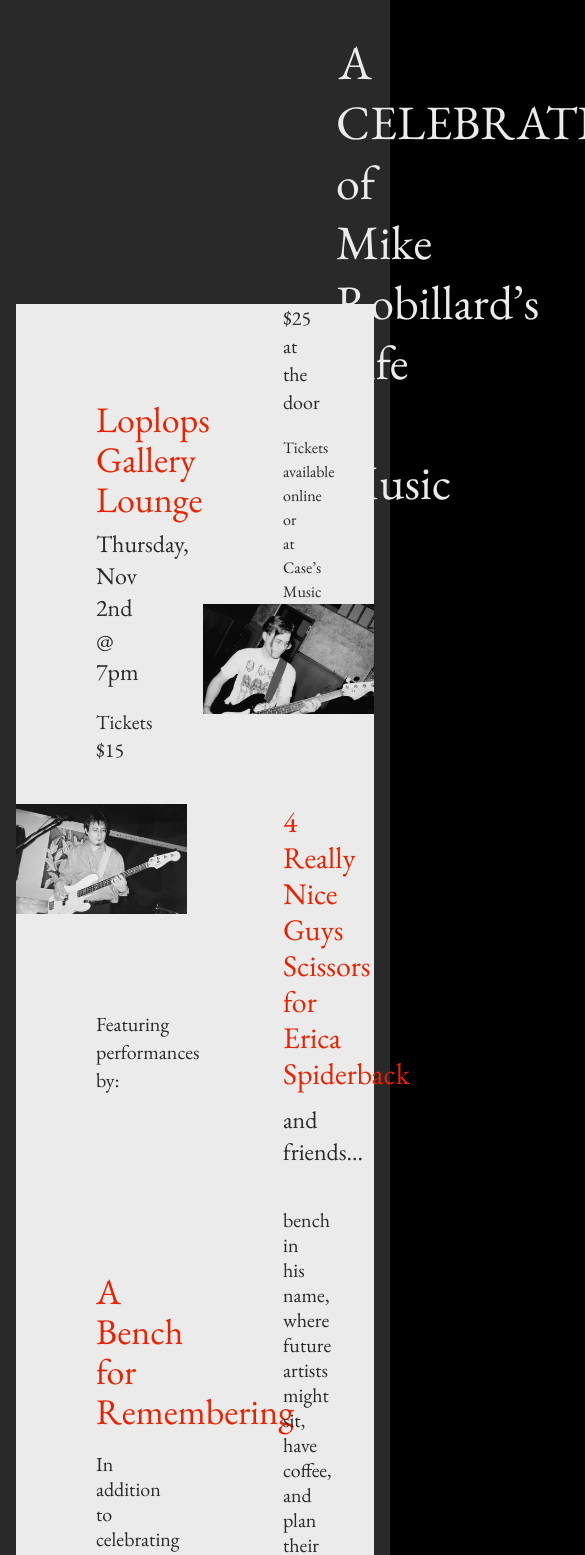
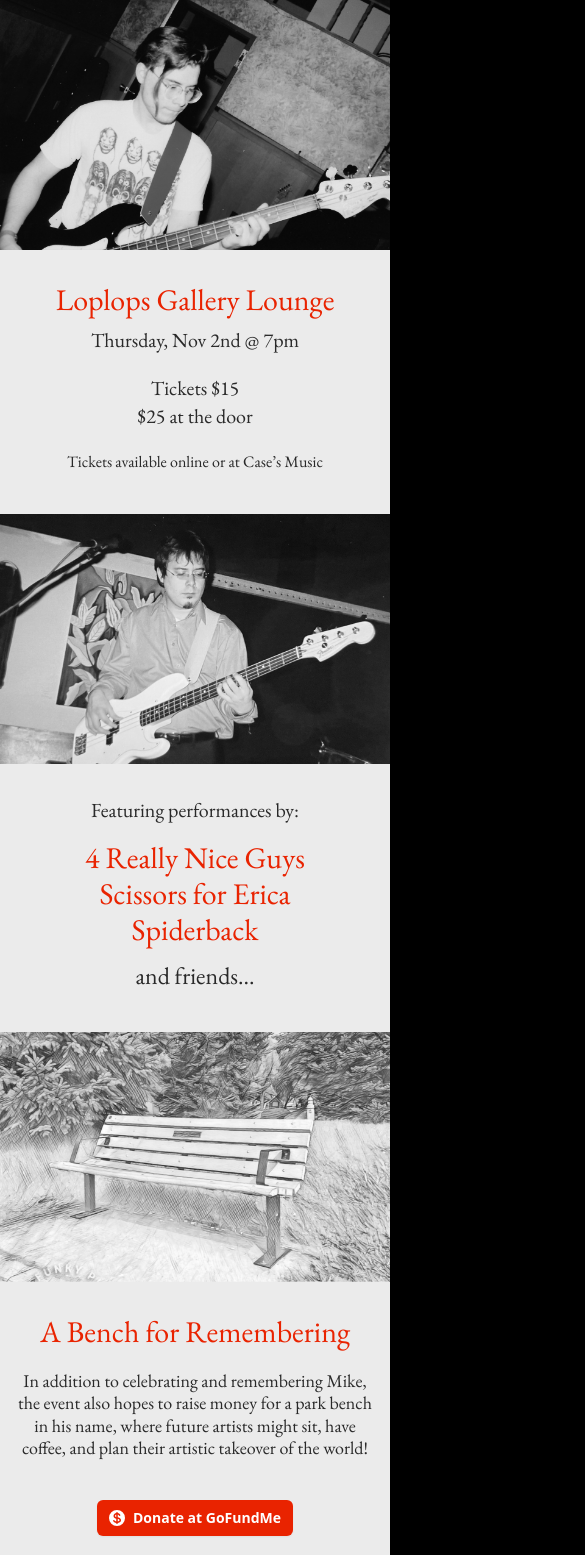
Before and after one commit to widgetapps/shrug-tribute, a Next.js app: page / in a window 390 px wide. Shown: the part 432-1987 px from the top of the page, 585 px wide, since content can reach past the window. Built offline with nearby package versions, Linux system fonts and the light colour scheme; no server answers.

Commit message:
Got the mobile views done, should be good to go.

```diff
--- a/src/pages/index.tsx
+++ b/src/pages/index.tsx
@@ -25,42 +25,42 @@ export default function Home() {
 
     return (
         <>
-            <div className="mx-auto max-w-7xl px-4 sm:px-6 lg:px-8 text-shrug-light bg-shrug-dark">
-                <div className="bg-photo-bench bg-no-repeat bg-top-bench h-[42rem]">
-                    <div className="pt-20 pl-16">
-                        <div className="w-56 h-56 sm:w-64 sm:h-64 md:w-72 md:h-72 lg:w-72 lg:h-72 rounded-full bg-white flex justify-center items-center border-4 border-shrug-light">
+            <div className="mx-auto max-w-7xl px-0 lg:px-8 text-shrug-light bg-shrug-dark">
+                <div className="bg-photo-bench bg-no-repeat bg-top-bench bg-cover-bench sm:bg-top-bench-sm md:bg-top-bench-md md:h-[30rem] h-[23rem] lg:h-[42rem]">
+                    <div className="pt-6 pl-8 sm:pt-8 sm:pl-10 lg:pt-20 lg:pl-16">
+                        <div className="w-32 h-32 sm:w-40 sm:h-40 md:w-52 md:h-52 lg:w-72 lg:h-72 rounded-full bg-white flex justify-center items-center border-4 border-shrug-light">
                             <Image
                                 src="/img/logo_shrug.svg"
                                 alt="Shrug Off Reality Presents"
-                                className="w-48 h-48 -mt-5 sm:w-56 sm:-mt-7 md:w-64 md:-mt-9 lg:w-64 lg:-mt-10"
+                                className="w-32 h-32 -mt-5 sm:w-36 sm:h-36 md:w-44 md:h-44 lg:w-64 lg:-mt-10"
                                 width={400}
                                 height={400}
                                 priority
                             />
                         </div>
                     </div>
-                    <h1 className={`${ebgaramond.className} pt-24 ml-80 text-5xl text-center leading-tight`}>
+                    <h1 className={`${ebgaramond.className} pt-20 ml-12 text-2xl sm:pt-20 sm:ml-36 sm:text-3xl md:pt-20 md:ml-52 md:text-4xl lg:pt-24 lg:ml-80 lg:text-5xl text-center leading-tight`}>
                         A CELEBRATION of<br/>Mike Robillard’s Life in Music
                     </h1>
                 </div>
                 <div className="bg-shrug-light text-shrug-dark flex flex-col gap-10">
-                    <div className="columns-2">
-                        <div className={`${ebgaramond.className} text-center pt-24 pl-20 pr-20`}>
-                            <h2 className="text-shrug-red text-4xl mb-2">Loplops Gallery Lounge</h2>
-                            <div className="text-2xl mb-5">Thursday, Nov 2nd @ 7pm</div>
+                    <div className="flex flex-col-reverse md:flex-row">
+                        <div className={`${ebgaramond.className} text-center pt-8 px-1.5 lg:pt-24 lg:px-20 basis-full lg:basis-1/2`}>
+                            <h2 className="text-shrug-red text-3xl lg:text-4xl mb-2">Loplops Gallery Lounge</h2>
+                            <div className="text-xl lg:text-2xl mb-5">Thursday, Nov 2nd @ 7pm</div>
                             <div className="text-xl">Tickets $15</div>
                             <div className="text-xl">$25 at the door</div>
                             <div className="mt-5">Tickets available online or at Case’s Music</div>
                         </div>
-                        <div>
-                            <Image src="/img/photo_mike_1.png" alt="" width={640} height={410} />
+                        <div className={'basis-full lg:basis-1/2'}>
+                            <Image src="/img/photo_mike_1.png" alt="" width={640} height={410} className="w-full" />
                         </div>
                     </div>
-                    <div className="columns-2">
-                        <div>
-                            <Image src="/img/photo_mike_2.png" alt="" width={640} height={410} />
+                    <div className="flex flex-col md:flex-row">
+                        <div className={'basis-full lg:basis-1/2'}>
+                            <Image src="/img/photo_mike_2.png" alt="" width={640} height={410} className="w-full" />
                         </div>
-                        <div className={`${ebgaramond.className} text-center pt-24 pl-20 pr-20`}>
+                        <div className={`${ebgaramond.className} text-center pt-8 px-1.5 lg:pt-24 lg:px-20 basis-full lg:basis-1/2`}>
                             <h2 className="text-xl mb-4">Featuring performances by:</h2>
                             <ul>
                                 <li className="text-shrug-red text-3xl">4 Really Nice Guys</li>
@@ -70,11 +70,11 @@ export default function Home() {
                             </ul>
                         </div>
                     </div>
-                    <div className="columns-2">
-                        <div className="text-center pt-16">
-                            <div className={`${ebgaramond.className}  pl-20 pr-20`}>
-                                <h2 className="text-shrug-red text-4xl mb-5">A Bench for Remembering</h2>
-                                <div className="text-xl leading-tight mb-10">In addition to celebrating and remembering Mike,
+                    <div className="flex flex-col-reverse md:flex-row">
+                        <div className="text-center py-8 basis-full lg:basis-1/2">
+                            <div className={`${ebgaramond.className}  px-4`}>
+                                <h2 className="text-shrug-red text-3xl lg:text-4xl mb-5">A Bench for Remembering</h2>
+                                <div className="text-lg lg:text-xl leading-tight mb-10">In addition to celebrating and remembering Mike,
                                     the event also hopes to raise money for a park bench in his name, where future
                                     artists might sit, have coffee, and plan their artistic takeover of the world! </div>
                             </div>
@@ -89,13 +89,13 @@ export default function Home() {
                                 </button>
                             </Link>
                         </div>
-                        <div>
-                            <Image src="/img/photo_bench.png" alt="" width={640} height={410} />
+                        <div className={'basis-full lg:basis-1/2'}>
+                            <Image src="/img/photo_bench.png" alt="" width={640} height={410} className="w-full" />
                         </div>
                     </div>
                 </div>
-                <div className={`${ebgaramond.className} text-center p-20 text-md`}>
-                    <div>&copy; 2023 Shrug off reality...</div>
+                <div className={`${ebgaramond.className} text-center px-4 py-10 lg:px-20 lg:py-20 text-md`}>
+                    <div>&copy; {(new Date().getFullYear())} Shrug off reality...</div>
                     <div>Bench photo by Cathy Bouchard</div>
                     <div>The <Link href='https://github.com/widgetapps/shrug-tribute' className="underline hover:text-shrug-red">code</Link> is licensed under an MIT License</div>
                 </div>
--- a/tailwind.config.js
+++ b/tailwind.config.js
@@ -12,12 +12,16 @@ module.exports = {
         'photo-bench': "url('/img/bg_bench.png')",
       },
       backgroundPosition: {
-        'top-bench': 'center top 10rem',
-        'top-bench-sm': 'center top -4rem',
+        'top-bench': 'center top 6rem',
+        'top-bench-sm': 'center top 6rem',
+        'top-bench-md': 'center top 6rem',
         'top-elephant': 'center top -2rem',
         'top-elephant-sm': 'center top -4rem'
       },
       backgroundSize: {
+        'cover-bench': '65%',
+        'cover-bench-sm': '100%',
+        'cover-bench-sm': '100%',
         'cover-elephant': '160%',
         'cover-elephant-md': '150%'
       },
```
